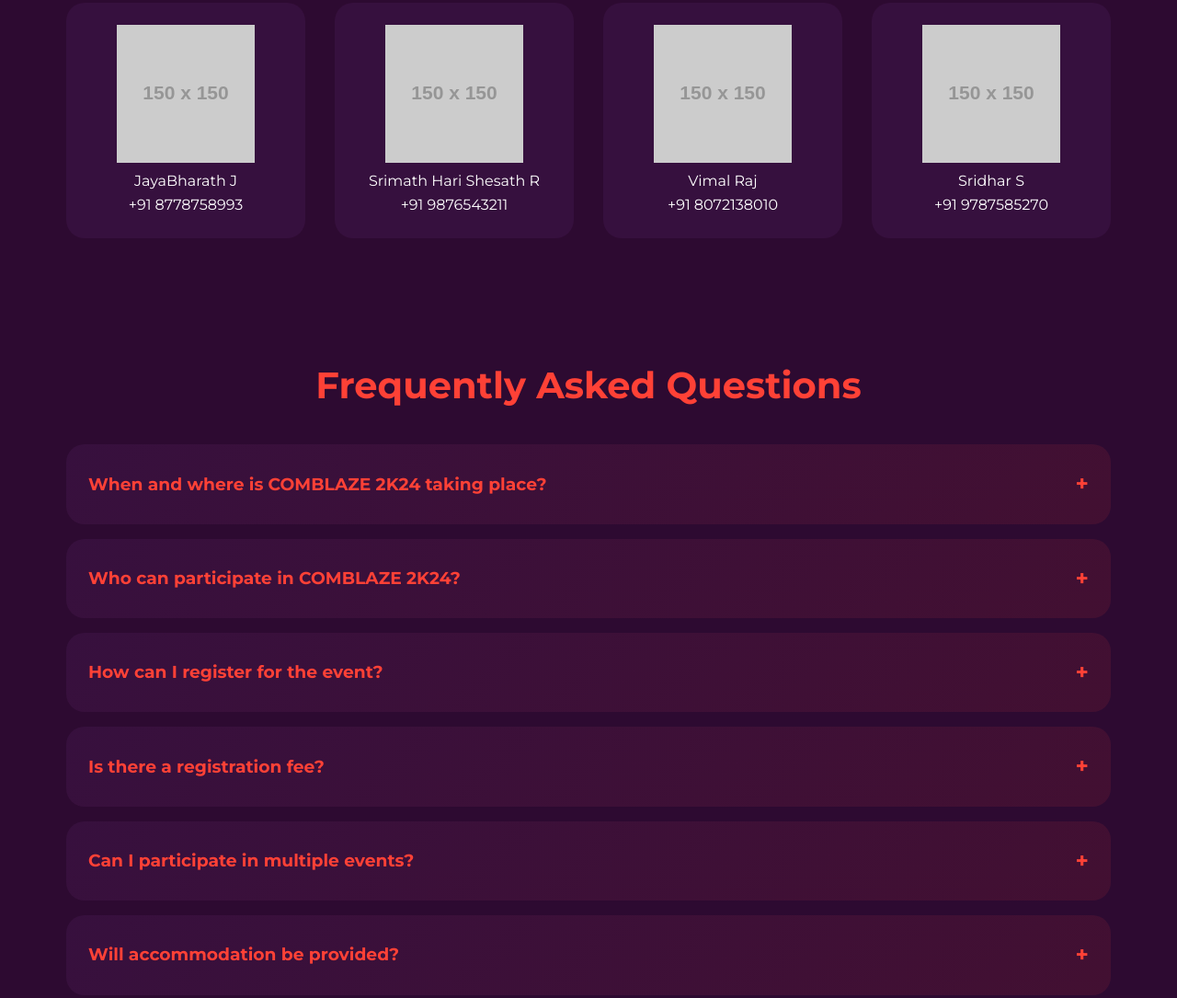
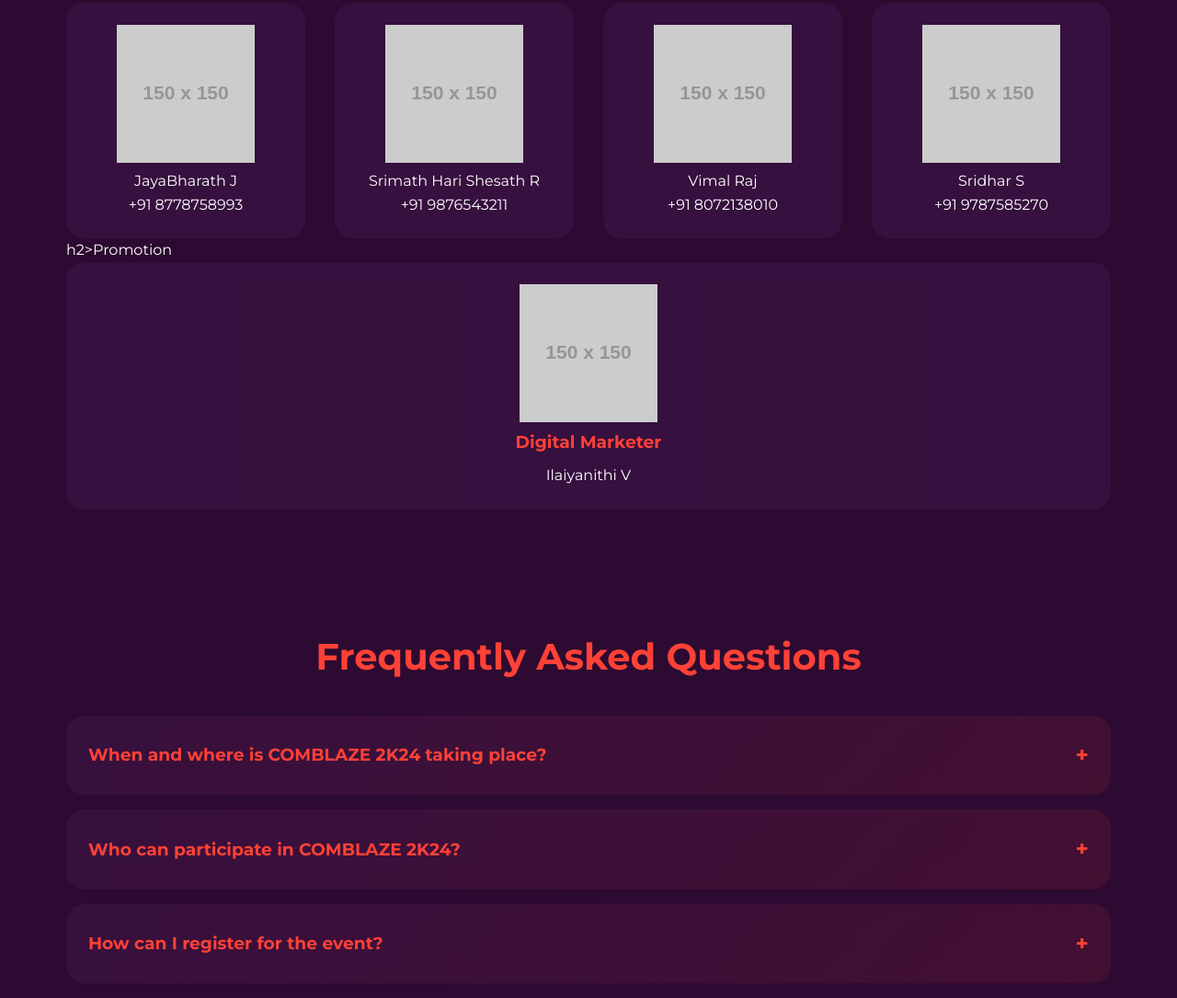
Before and after one commit to 0xarun/comblaze-2k24, a plain HTML site: page index.html in a window 1280 px wide. Shown: the part 3767-4852 px from the top of the page at 92% size. Drawn offline with Linux system fonts and the light colour scheme; placeholder pictures from the web are drawn by us.

Commit message:
Update index.html

```diff
--- a/index.html
+++ b/index.html
@@ -227,6 +227,14 @@
                     <p>+91 9787585270</p>
                 </div>
             </div>
+            h2>Promotion</h2>
+            <div class="staff-grid">
+               <div class="staff-member">
+                  <img src="https://via.placeholder.com/150" alt="Ilaiyanithi V">
+                   <h3>Digital Marketer</h3>
+                   <p>Ilaiyanithi V</p>
+               </div>
+            </div>
         </section>
 
         <section id="faq" class="section">
```
